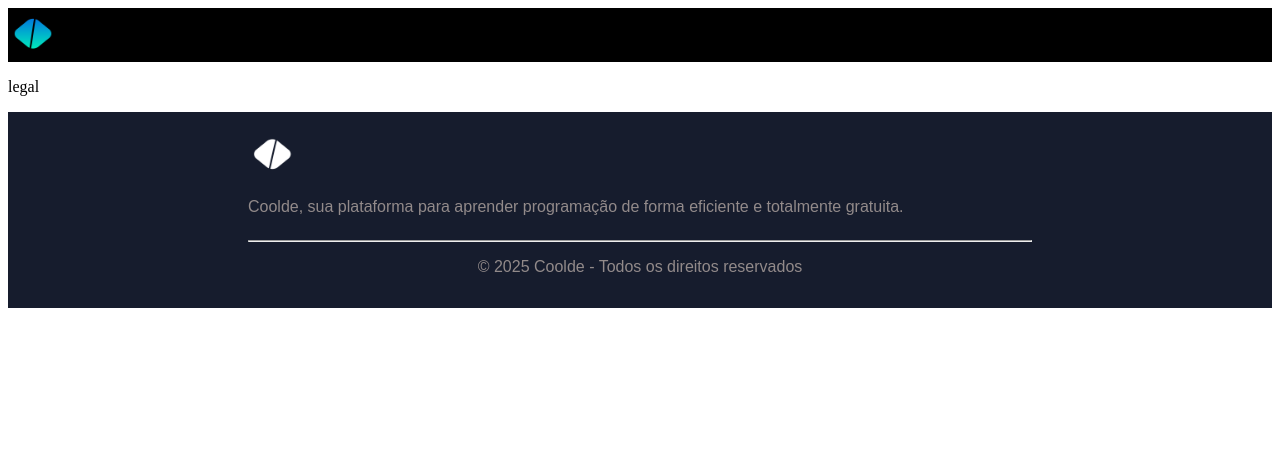
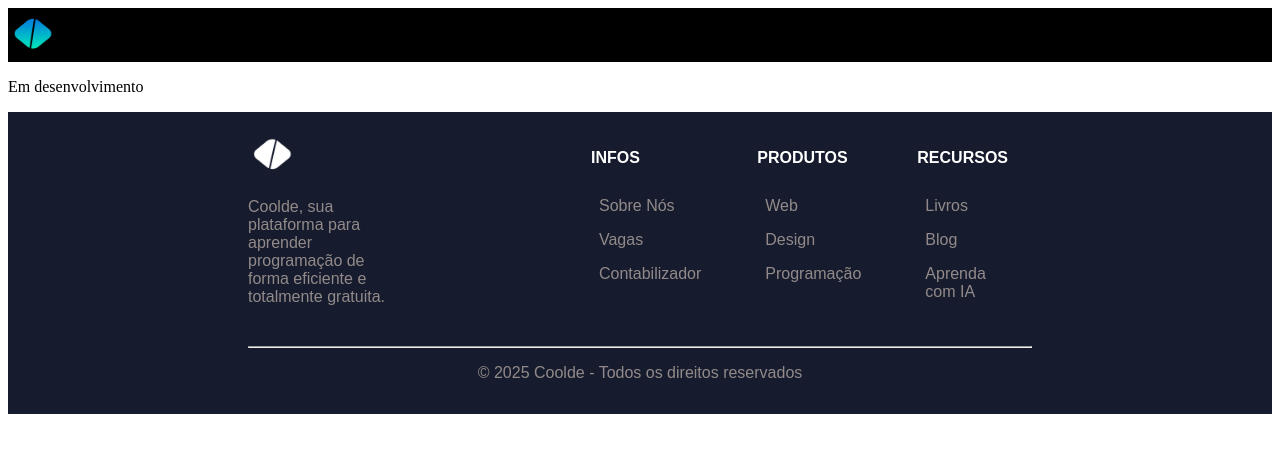
Before and after one commit to LorhanSouza/coolde-br, a plain HTML site: page indexDefinitivo.html in a window 1280 px wide. Drawn offline with Linux system fonts and the light colour scheme.

Commit message:
Finalização do rodapé v1.0

```diff
--- a/estilos/rodape.css
+++ b/estilos/rodape.css
@@ -13,10 +13,14 @@
     padding-left: 30vh;
     padding-right: 30vh;
 }
+.container-img-menu{
+    display: flex;
+}
 
 /* Seção que possui a imagem e o texto secundário */
 #secao-imagem{
-    padding-right: 5vh; /* Aumenta a distância entre a barra de navegação e a seção */
+    padding-right: 20vh;
+    /* Aumenta a distância entre a barra de navegação e a seção. O segredo está aqui para o ajuste do espaço entre os dois.*/
 }
 
 /* Logo do Rodapé */
@@ -31,6 +35,31 @@
     font-family: Arial, Helvetica, sans-serif;
 }
 
+/* Seções com os Títulos e menus */
+.menu{
+    padding-inline: 3vh; /* Espaço entre os menus no rodapé*/
+
+}
+
+/* Títulos dos menus no rodapé*/
+h4{
+    font-family: Arial, Helvetica, sans-serif;
+    color: white;
+    font-weight: bolder;
+}
+
+.links-menu{
+    display: grid;
+}
+
+
+#link-rodape{
+    font-family: Arial, Helvetica, sans-serif;
+    text-decoration: none;
+    color: #928a8a;
+    padding: 1vh;
+}
+
 /* Linha divisória */
 hr{
     /*Tentar mudar a cor da linha*/
--- a/indexDefinitivo.html
+++ b/indexDefinitivo.html
@@ -12,18 +12,44 @@
         <nav class="barra_topo">
             <a href="#"><img src="/imagens/icon-logo.png" alt="Logo_Coolde" id="logo"></a>
         </nav>
-        <p>legal</p>
+        <p>Em desenvolvimento</p>
     </header>
     <main>
 
     </main>
+    <!-- Rodapé da página-->
     <footer class="rodape">
         <div class="container">
-            <section>
-                <img id="logo-light" src="imagens/logo-light.png" alt="Logo-branca">
-                <p id="texto-secundario-rodape">Coolde, sua plataforma para aprender programação de forma eficiente e totalmente gratuita.</p>
-            </section>
-
+            <div class="container-img-menu">
+                <section id="secao-imagem">
+                    <img id="logo-light" src="imagens/logo-light.png" alt="Logo-branca">
+                    <p id="texto-secundario-rodape">Coolde, sua plataforma para aprender programação de forma eficiente e totalmente gratuita.</p>
+                </section>
+                <section class="menu">
+                    <h4>INFOS</h4>
+                    <nav class="links-menu">
+                        <a href="#" id="link-rodape">Sobre Nós</a>
+                        <a href="#" id="link-rodape">Vagas</a>
+                        <a href="#" id="link-rodape">Contabilizador</a>
+                    </nav>
+                </section>
+                <section class="menu">
+                    <h4>PRODUTOS</h4>
+                    <nav class="links-menu">
+                        <a href="#" id="link-rodape">Web</a>
+                        <a href="#" id="link-rodape">Design</a>
+                        <a href="#" id="link-rodape">Programação</a>
+                    </nav>
+                </section>
+                <section class="menu">
+                    <h4>RECURSOS</h4>
+                    <nav class="links-menu">
+                        <a href="#" id="link-rodape">Livros</a>
+                        <a href="#" id="link-rodape">Blog</a>
+                        <a href="#" id="link-rodape">Aprenda com IA</a>
+                    </nav>
+                </section>
+            </div>
             <hr> <!-- Dá um espaço de 5 linhas acima-->
             <p id="direitos-reservados">
                 &copy; 2025 Coolde - Todos os direitos reservados
```
